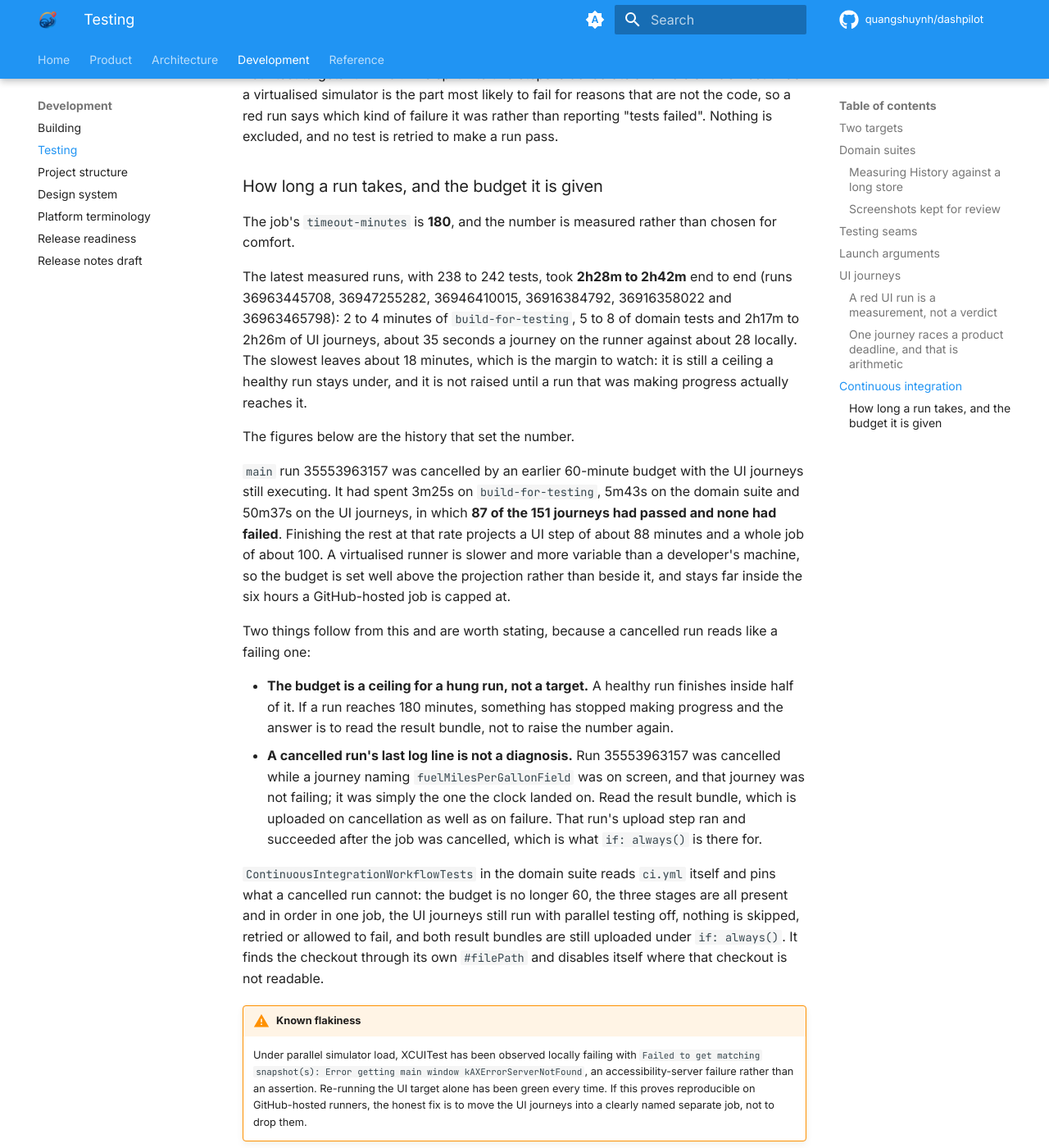
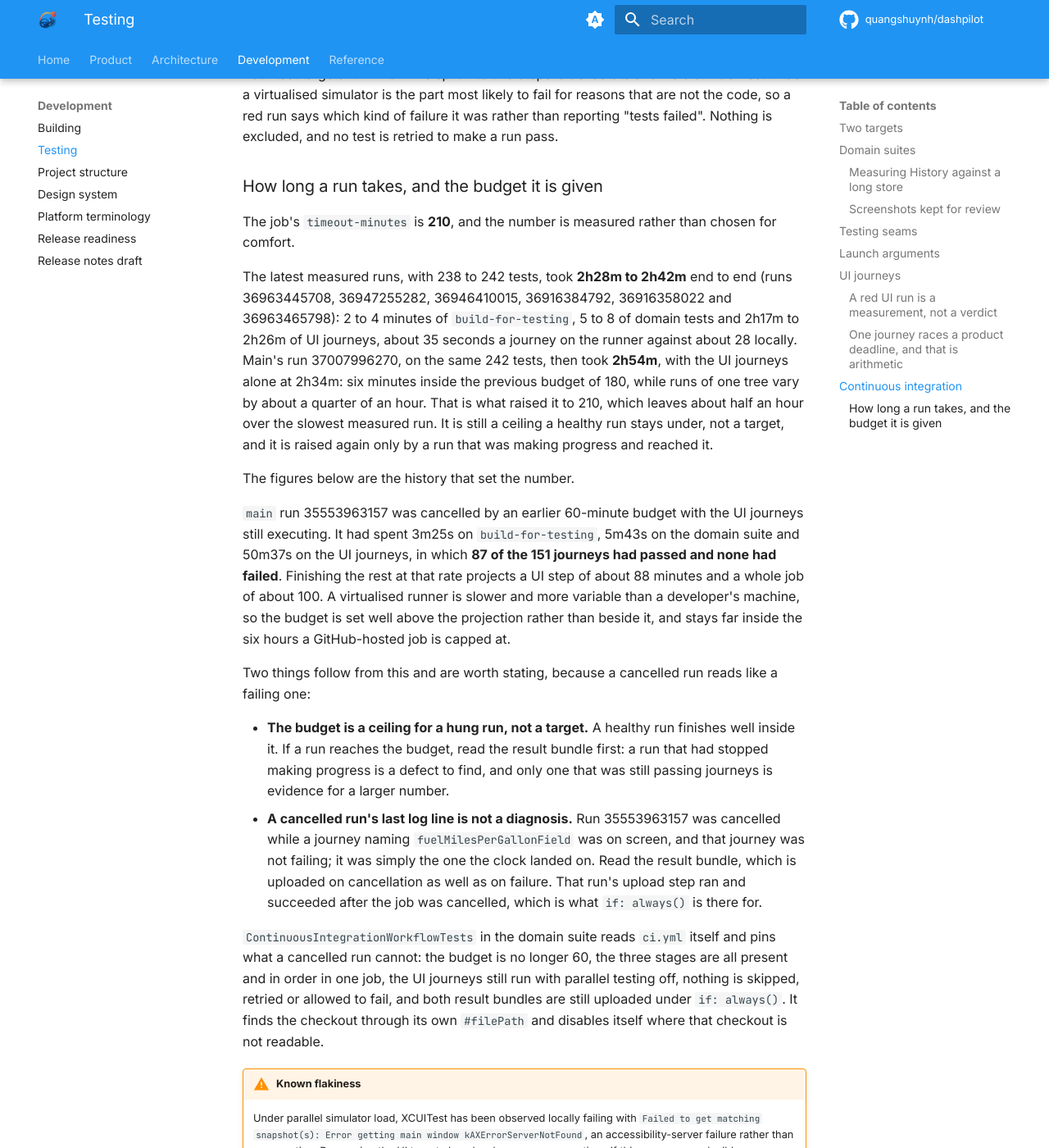
Before and after one commit to quangshuynh/dashpilot, an MkDocs documentation site: the page built from docs/development/testing.md, in a window 1280 px wide and 1400 px high, scrolled down 29089 px. Shown: the whole window at 82% size. Built offline with MkDocs 1.6.1 and Material for MkDocs 9.7.7, drawn with Linux system fonts in a browser that asks for light colours; comment, search, counter and statistics services are not loaded.

Commit message:
fix(ci): raise the job budget to 210 minutes, from a measured run
Main's run 37007996270 took 2h54m on 242 tests, with the UI journeys at
2h34m: six minutes inside the 180-minute budget, while runs of one tree
vary by about a quarter of an hour and this branch adds four journeys.
210 leaves about half an hour over the slowest measured run. The comment
and the testing page record the runs it rests on.

```diff
--- a/docs/development/testing.md
+++ b/docs/development/testing.md
@@ -592,14 +592,16 @@ no test is retried to make a run pass.
 
 ### How long a run takes, and the budget it is given
 
-The job's `timeout-minutes` is **180**, and the number is measured rather than chosen for comfort.
+The job's `timeout-minutes` is **210**, and the number is measured rather than chosen for comfort.
 
 The latest measured runs, with 238 to 242 tests, took **2h28m to 2h42m** end to end (runs
 36963445708, 36947255282, 36946410015, 36916384792, 36916358022 and 36963465798): 2 to 4 minutes of
 `build-for-testing`, 5 to 8 of domain tests and 2h17m to 2h26m of UI journeys, about 35 seconds a
-journey on the runner against about 28 locally. The slowest leaves about 18 minutes, which is the
-margin to watch: it is still a ceiling a healthy run stays under, and it is not raised until a run
-that was making progress actually reaches it.
+journey on the runner against about 28 locally. Main's run 37007996270, on the same 242 tests, then
+took **2h54m**, with the UI journeys alone at 2h34m: six minutes inside the previous budget of 180,
+while runs of one tree vary by about a quarter of an hour. That is what raised it to 210, which
+leaves about half an hour over the slowest measured run. It is still a ceiling a healthy run stays
+under, not a target, and it is raised again only by a run that was making progress and reached it.
 
 The figures below are the history that set the number.
 
@@ -613,9 +615,9 @@ at.
 
 Two things follow from this and are worth stating, because a cancelled run reads like a failing one:
 
-- **The budget is a ceiling for a hung run, not a target.** A healthy run finishes inside half of it.
-  If a run reaches 180 minutes, something has stopped making progress and the answer is to read the
-  result bundle, not to raise the number again.
+- **The budget is a ceiling for a hung run, not a target.** A healthy run finishes well inside it.
+  If a run reaches the budget, read the result bundle first: a run that had stopped making progress
+  is a defect to find, and only one that was still passing journeys is evidence for a larger number.
 - **A cancelled run's last log line is not a diagnosis.** Run 35553963157 was cancelled while a
   journey naming `fuelMilesPerGallonField` was on screen, and that journey was not failing; it was
   simply the one the clock landed on. Read the result bundle, which is uploaded on cancellation as
```
Also changed, not shown: docs/development/release-readiness.md (+2 -2 lines), 1 other file.
